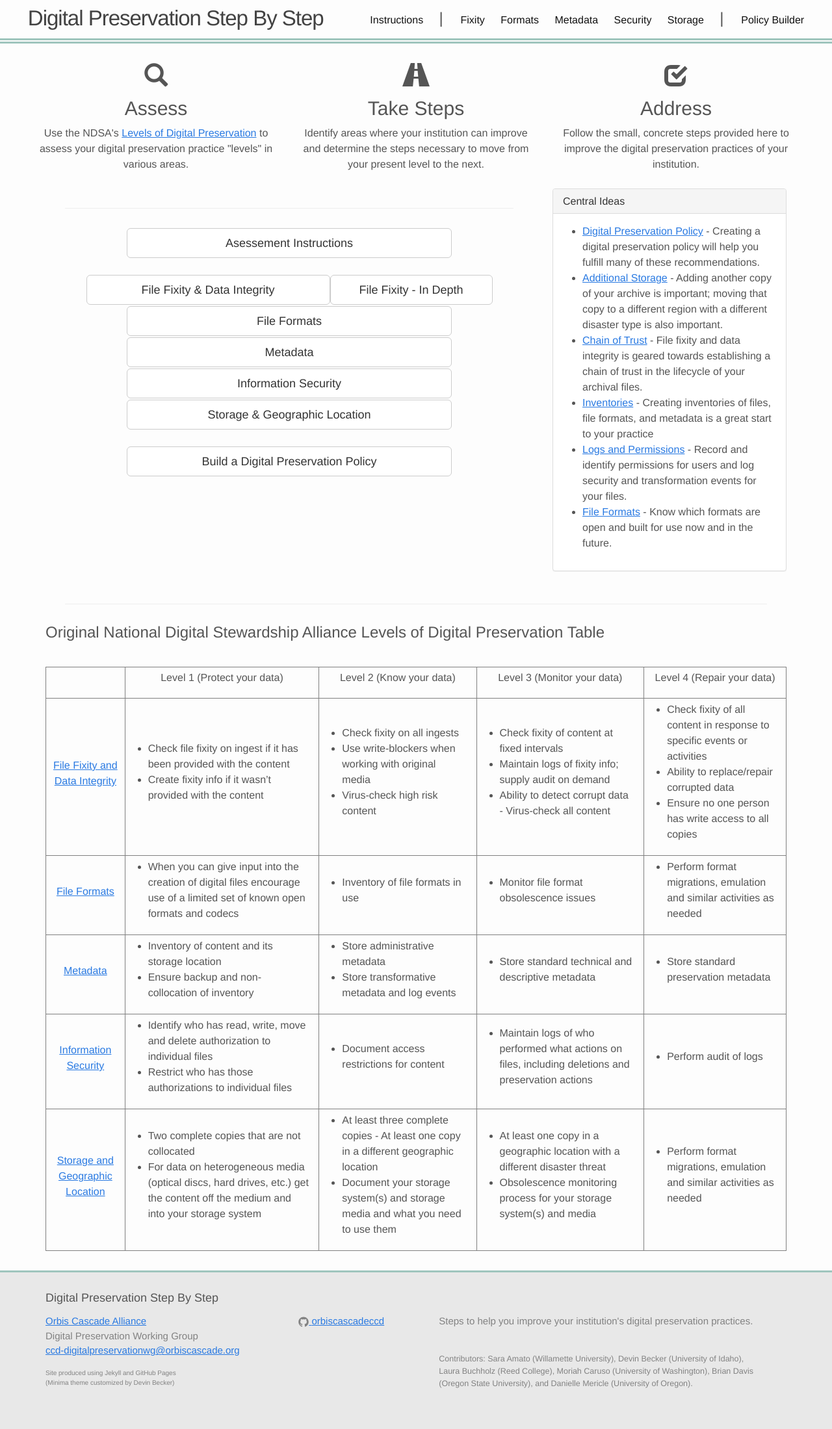
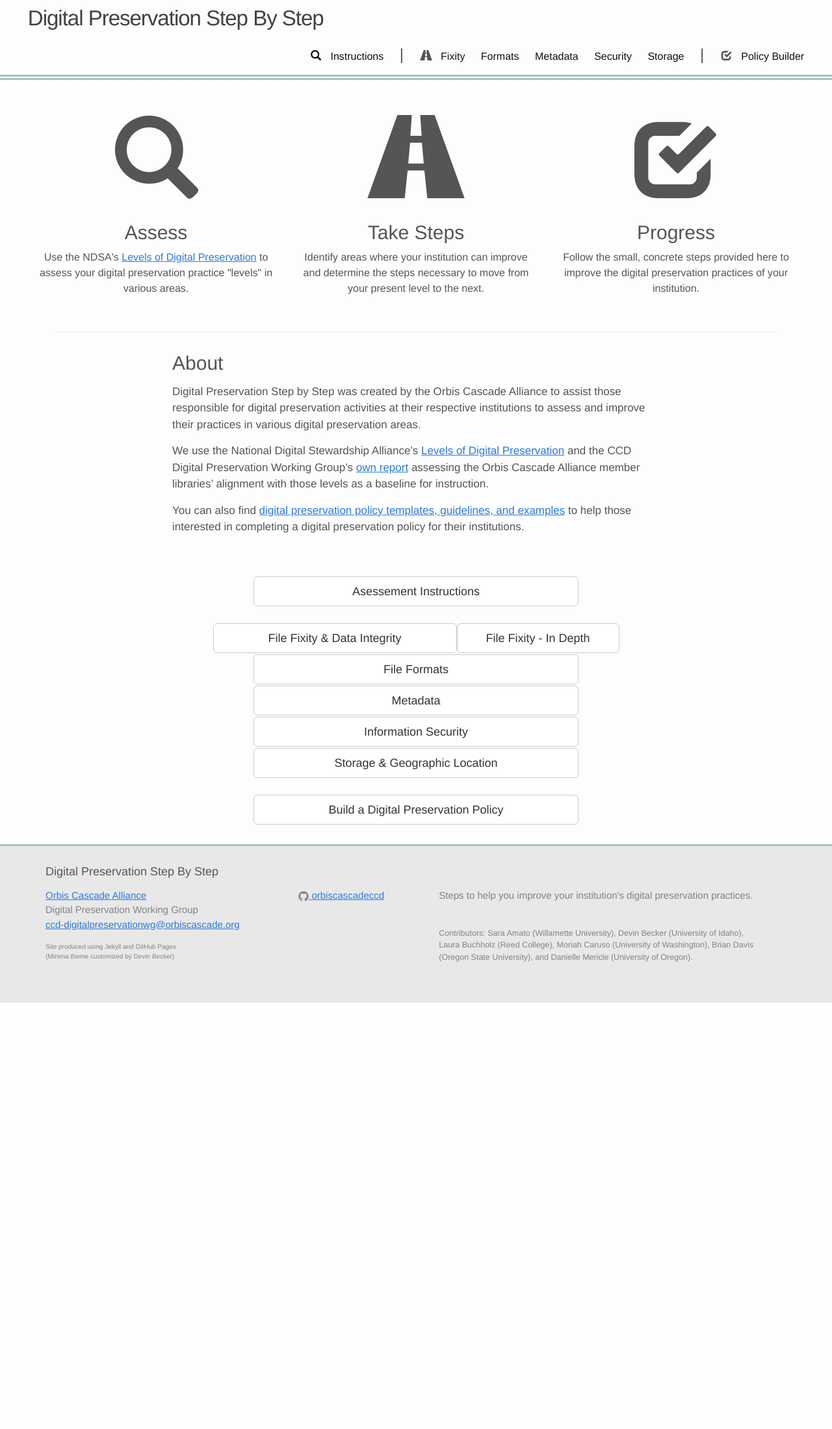
Before and after one commit to dcnb/digprezsteps, a Jekyll site: the page built from index.md, in a window 1280 px wide. Shown: the whole page at 65% size. Built offline with Jekyll 4.4.1, drawn with Linux system fonts in a browser that asks for light colours; after the commit the page ends 1543 px from its top, so only the background shows below that.

Commit message:
revising front page and instructions and plan a bit

```diff
--- a/_includes/header.html
+++ b/_includes/header.html
@@ -14,9 +14,10 @@
       </span>
 
       <div class="trigger" id="trigger">
-         <a class="page-link {% if page.url == '/instructions.html' %}selected{% else %} {% endif %}  " href="instructions.html">Instructions</a>
+         <a class="page-link {% if page.url == '/instructions.html' %}selected{% else %} {% endif %}  " href="instructions.html"><span class="hidden-sm hidden-xs glyphicon glyphicon-search" style="margin-right:10px;"></span> Instructions</a>
 
                <span class="header-breaker"> | </span>
+               <span class="hidden-sm hidden-xs glyphicon glyphicon-road " style="margin-right:10px;"></span>
            <hr class="header-breaker-phone"/>
         {% for my_page in site.pages %}
           {% if my_page.order %}
@@ -30,6 +31,7 @@
           {% endif %}
         {% endfor %}
         <span class="header-breaker"> | </span>
+        <span class="hidden-sm hidden-xs glyphicon glyphicon-check" style="margin-right:10px;"></span>
           <hr class="header-breaker-phone"/>
 <a class="page-link {% if page.url == '/policy.html' %}selected{% else %} {% endif %}" href="policy.html">Policy Builder</a>
       </div>
--- a/_layouts/homepage.html
+++ b/_layouts/homepage.html
@@ -8,31 +8,42 @@ layout: default
 <div class="row">
   	<div class="row">
 
-				<div class="col-lg-4 callout center">
-	<h1 class="center"><span class="glyphicon glyphicon-search"></span></h1>
+<br/>
+				<div class="col-lg-4 col-md-4 col-sm-12 callout center">
+	<h1 class="center front-glyph"><span class="glyphicon glyphicon-search"></span></h1>
 					<h2 class="center">Assess</h2>
       <p>Use the NDSA's <a href="#levels">Levels of Digital Preservation</a> to assess your digital preservation practice
       "levels" in various areas. </p>
 				</div><!-- col-lg-4 -->
 
-				<div class="col-lg-4 callout center">
-					<h1 class="center"><span class="glyphicon glyphicon-road"></span></h1>
+				<div class="col-lg-4 col-md-4  callout center">
+					<h1 class="center front-glyph"><span class="glyphicon glyphicon-road"></span></h1>
 					<h2 class="center">Take Steps</h2>
           <p>Identify areas where your institution can improve and determine the steps necessary to move from your present level to the next.  </p>
 				</div><!-- col-lg-4 -->
 
-				<div class="col-lg-4 callout center">
-					<h1 class="center"><span class="glyphicon glyphicon-check"></span></h1>
-          <h2 class="center">Address</h2>
+				<div class="col-lg-4 col-md-4 callout center">
+					<h1 class="center front-glyph"><span class="glyphicon glyphicon-check"></span></h1>
+          <h2 class="center">Progress</h2>
 
 					<p> Follow the small, concrete steps provided here to improve the digital preservation practices of your institution. </p>
 				</div><!-- col-lg-4 -->
 			</div>
-			<div class="col-lg-8">
+		<!-- -->
+     <hr />
+          <div class="col-lg-8 col-lg-offset-2 col-sm-12" >
 
 
+    <h2>About</h2>
+  <div style="font-size:17px; font-weight:100">
+       {% include about.html %}
+       </div>
+</div>
+       	<div class="col-lg-8 col-lg-offset-2 col-sm-12" >
 
-       <hr>
+
+			<br/><br/>
+
        	<a href="instructions.html"><button type="button" class="btn btn-default btn-lg centered col-md-8 col-md-offset-2">Asessement Instructions</button></a>
         <br/><br/>
         <br/>
@@ -77,32 +88,4 @@ layout: default
 
 			<a href="policy.html"><button type="button" class="btn btn-default btn-lg centered col-md-8 col-md-offset-2">Build a Digital Preservation Policy</button></a>
      </div>
-    <div class="col-lg-4 pull-right">
-
-
-    <div class="panel panel-default ">
-
-  <div class="panel-heading">
-    <h3 class="panel-title">Central Ideas</h3>
   </div>
-  <div class="panel-body">
-  <ul>
-{% for resource in site.data.ideas %}
-  <li>
-    <a href="{{resource.url}}">{{ resource.title }}</a> - {{ resource.description }}
-     </li>
-{% endfor %}
-</ul>
-
-  </div>
-</div>
-</div>
-</div>
-
-<hr />
-<h3 id="levels">Original National Digital Stewardship Alliance Levels of Digital Preservation Table</h3>
-
-   {% include fulltable.html %}
-  </div>
-
-</article>
--- a/_sass/minima/_layout.scss
+++ b/_sass/minima/_layout.scss
@@ -25,6 +25,8 @@
     color: $grey-color-dark;
   }
 }
+
+
 
 .site-nav {
   float: right;
@@ -346,3 +348,9 @@ hr{margin:30px; }
     background: #85b5cd;
     box-shadow: 5px 5px 5px #999;
 }
+
+.front-glyph{font-size:8em;
+ @include media-query($on-palm) {
+font-size:4em;
+ }
+ }
```
Also changed, not shown: _layouts/instructions.html (+16 -9 lines), _layouts/plan.html (+5 -5 lines).
